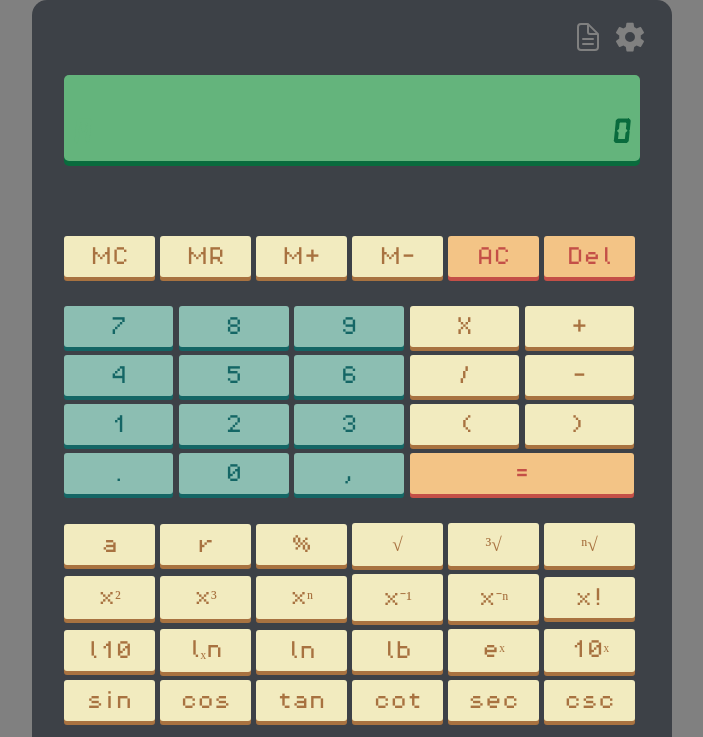
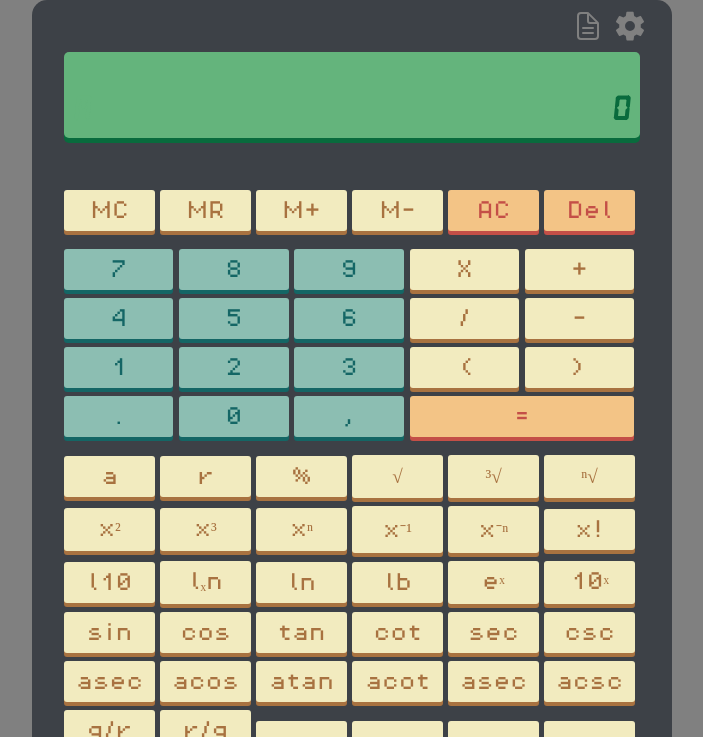
Before and after one commit to AsebiCode/Calculadora-Cientifica, a plain HTML site: page index.html in a window 1280 px wide. Shown: the top 737 px of the page, without its empty margins (288-991 px from the left). Drawn offline with nearby package versions, Linux system fonts and the light colour scheme.

Commit message:
teste layout

```diff
--- a/index.html
+++ b/index.html
@@ -141,6 +141,22 @@
                     <td><button class="avancado tooltip-esquerda" data-tooltip="Secante" onclick="inserirValores('sec(')">sec</button></td>
                     <td><button class="avancado tooltip-esquerda" data-tooltip="Cossecante" onclick="inserirValores('csc(')">csc</button></td>
                 </tr>
+                <tr>
+                    <td><button class="avancado" data-tooltip="" onclick="">asec</button></td>
+                    <td><button class="avancado" data-tooltip="" onclick="">acos</button></td>
+                    <td><button class="avancado" data-tooltip="" onclick="">atan</button></td>
+                    <td><button class="avancado" data-tooltip="" onclick="">acot</button></td>
+                    <td><button class="avancado" data-tooltip="" onclick="">asec</button></td>
+                    <td><button class="avancado" data-tooltip="" onclick="">acsc</button></td>
+                </tr>
+                <tr>
+                    <td><button class="avancado" data-tooltip="Grau para Radiano" onclick="inserirValores('g(')">g/r</button></td>
+                    <td><button class="avancado" data-tooltip="Radiano para Grau" onclick="inserirValores('rad(')">r/g</button></td>
+                    <td><button class="avancado" data-tooltip="" onclick=""></button></td>
+                    <td><button class="avancado" data-tooltip="" onclick=""></button></td>
+                    <td><button class="avancado" data-tooltip="" onclick=""></button></td>
+                    <td><button class="avancado" data-tooltip="" onclick=""></button></td>
+                </tr>
                 <!-- <tr>
                     <td><button class="avancado" data-tooltip="" onclick=""></button></td>
                     <td><button class="avancado" data-tooltip="" onclick=""></button></td>
--- a/src/script/javascript.js
+++ b/src/script/javascript.js
@@ -94,6 +94,10 @@ function normalizarExpressoes(expressao) {
         {regex: /sec\((-?\d+(\.\d+)?)\)/g, to: '(1 / Math.cos($1))'},
         // Cossecante
         {regex: /csc\((-?\d+(\.\d+)?)\)/g, to: '(1 / Math.sin($1))'},
+        // Grau para Radiano
+        {regex: /g\((-?\d+(\.\d+)?)\)/g, to: '$1 * (Math.PI/180)'},
+        // Radiano para Grau
+        {regex: /rad\((-?\d+(\.\d+)?)\)/g, to: '$1 * (180/Math.PI)'},
     ];
 
     console.log("Expressão normalizada: ", expressao);
--- a/src/script/style.sass
+++ b/src/script/style.sass
@@ -10,6 +10,9 @@
 @font-face
     font-family: 'digital'
     src: url('../fonts/digital.ttf')
+
+html, body
+    min-height: 100vh
 
 @mixin div-separada()
     display: none
@@ -63,11 +66,10 @@
     flex-direction: column
     justify-content: space-evenly
     align-items: center
-    position: absolute
-    left: 25%
-    height: 100%
+    margin: 0 auto
+    min-height: 100vh
+    width: 50%
     border-radius: 15px
-    width: 50%
 
     .icons
         display: flex
@@ -111,7 +113,7 @@
         border: none
         border-radius: 3px
         margin-top: 8px
-        padding: 10px
+        padding: 10px 3px
         height: 100%
         width: 95%
         font: 1.2em pixel
```
Also changed, not shown: src/script/style.css, 1 other file.
